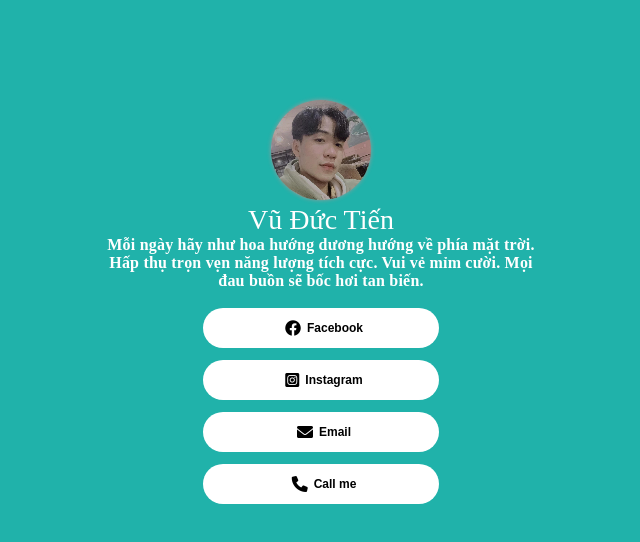
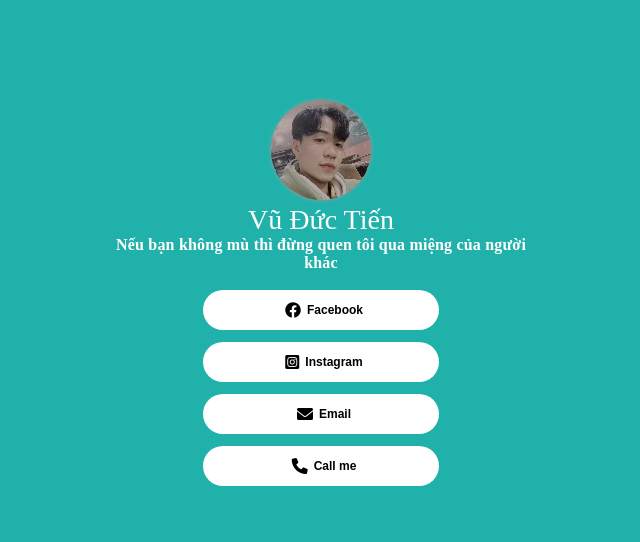
Before and after one commit to vdtien2908/CV, a plain HTML site: page index.html in a window 1280 px wide. Shown: the whole page, without its empty margins (319-959 px from the left). Drawn offline with Linux system fonts and the light colour scheme; a web font is replaced by a local one.

Commit message:
Update index.html

```diff
--- a/index.html
+++ b/index.html
@@ -33,9 +33,7 @@
         <img src="./Assets/img/avatar.jpg" alt="" class="header_info-img" />
         <h3 class="header_info-name">Vũ Đức Tiến</h3>
         <p class="header_info-content">
-          Mỗi ngày hãy như hoa hướng dương hướng về phía mặt trời. Hấp thụ trọn
-          vẹn năng lượng tích cực. Vui vẻ mỉm cười. Mọi đau buồn sẽ bốc hơi tan
-          biến.
+          Nếu bạn không mù thì đừng quen tôi qua miệng của người khác
         </p>
         <ul class="header_info-list">
           <li class="header_info-item">
```
